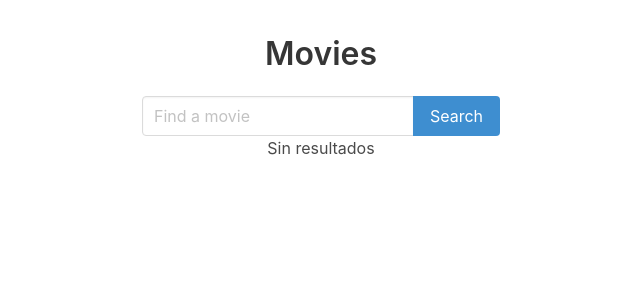
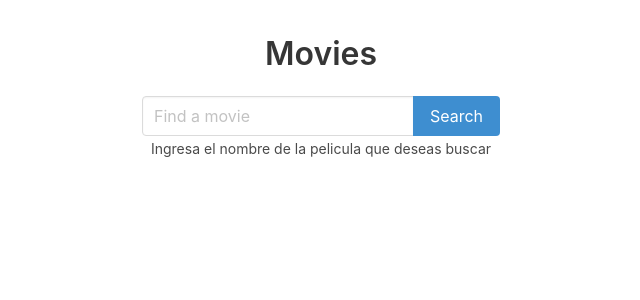
Before and after one commit to MissunderstoodKnight/proyecto-react, a React (Create React App) app: page / in a window 1280 px wide. Shown: the top 300 px of the page, without its empty margins (319-959 px from the left). Built offline with nearby package versions, Linux system fonts and the light colour scheme.

Commit message:
searchform fixed better faster stronger

```diff
--- a/src/App.js
+++ b/src/App.js
@@ -8,10 +8,16 @@ import { MoviesList } from './components/MoviesList';
 
 class App extends Component {
 
-  state = { results: [] }
+  state = { results: [], usedSearch: false }
 
   _handleResults = (results) => {
-    this.setState({results})
+    this.setState({results, usedSearch: true})
+  }
+
+  _renderResults () {
+    return this.state.results.length === 0
+      ? <p>Sin resultados</p>
+      : <MoviesList movies={this.state.results}/>
   }
 
   render() {
@@ -21,10 +27,9 @@ class App extends Component {
         <div className="SearchForm-wrapper">
           <SearchForm onResults={this._handleResults}/>
         </div>
-        {this.state.results.length === 0
-        ? <p>Sin resultados</p>
-        : <MoviesList movies={this.state.results}/>
-        }
+        {this.state.usedSearch
+          ? this._renderResults()
+          : <small>Ingresa el nombre de la pelicula que deseas buscar</small>}
       </div>
     );
   }
--- a/src/components/SearchForm.js
+++ b/src/components/SearchForm.js
@@ -18,7 +18,7 @@ export class SearchForm extends Component {
         fetch(`http://www.omdbapi.com/?apikey=${API_KEY}&s=${inputMovie}`)
         .then(res => res.json())
         .then(results => {
-            const { Search, totalResults } = results
+            const { Search = [], totalResults = "0" } = results
             console.log({Search, totalResults})
             this.props.onResults(Search)
         })
```
